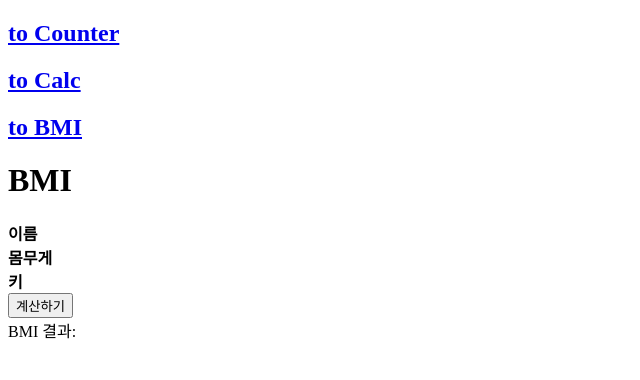
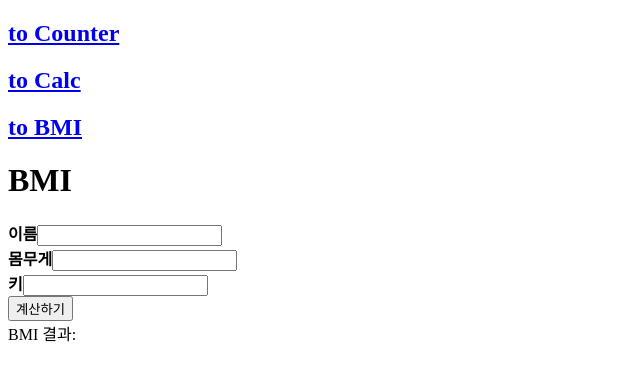
Before and after one commit to sol2kwon/bitcamp_nextjs, a Next.js app: page /bmi in a window 1280 px wide. Shown: the top 380 px of the page, without its empty margins (0-640 px from the left). Built offline with nearby package versions, Linux system fonts and the light colour scheme.

Commit message:
2022-03-27 bmi

```diff
--- a/src/pages/bmi.js
+++ b/src/pages/bmi.js
@@ -6,28 +6,30 @@ const [inputs,setInputs] = useState({})
 const [result,setResult] = useState('')
 const {name,weight,height} = inputs;
 
+
 const handleChange =(e)=>{
-    e.preventDerault()
+    e.preventDefault()
     const{value,name} = e.target;
     setInputs({...inputs,[name]:value})
 }
 const hadleClick = (e)=>{
-    e.preventDerault()
+    e.preventDefault()
     setResult(`${name}님의 BMI 결과는 ${(weight *10000/height/height).toFixed(2)}입니다.`)
 
 }
+
 return <div>
 <h1>BMI</h1>
 
 <form>
     <label><b>이름</b></label>
-    <inputs type ="text" onChange = {handleChange} name = "name"/><br/>
+    <input type ="text" onChange = {handleChange} name = "name"/><br/>
 
     <label><b>몸무게</b></label>
-    <inputs type ="text" onChange = {handleChange} name = "weight"/><br/>
+    <input type ="text" onChange = {handleChange} name = "weight"/><br/>
 
     <label><b>키</b></label>
-    <inputs type ="text" onChange = {handleChange} name = "height"/><br/>
+    <input type ="text" onChange = {handleChange} name = "height"/><br/>
 
     <button onClick = {hadleClick}>계산하기</button>
 </form>
```
